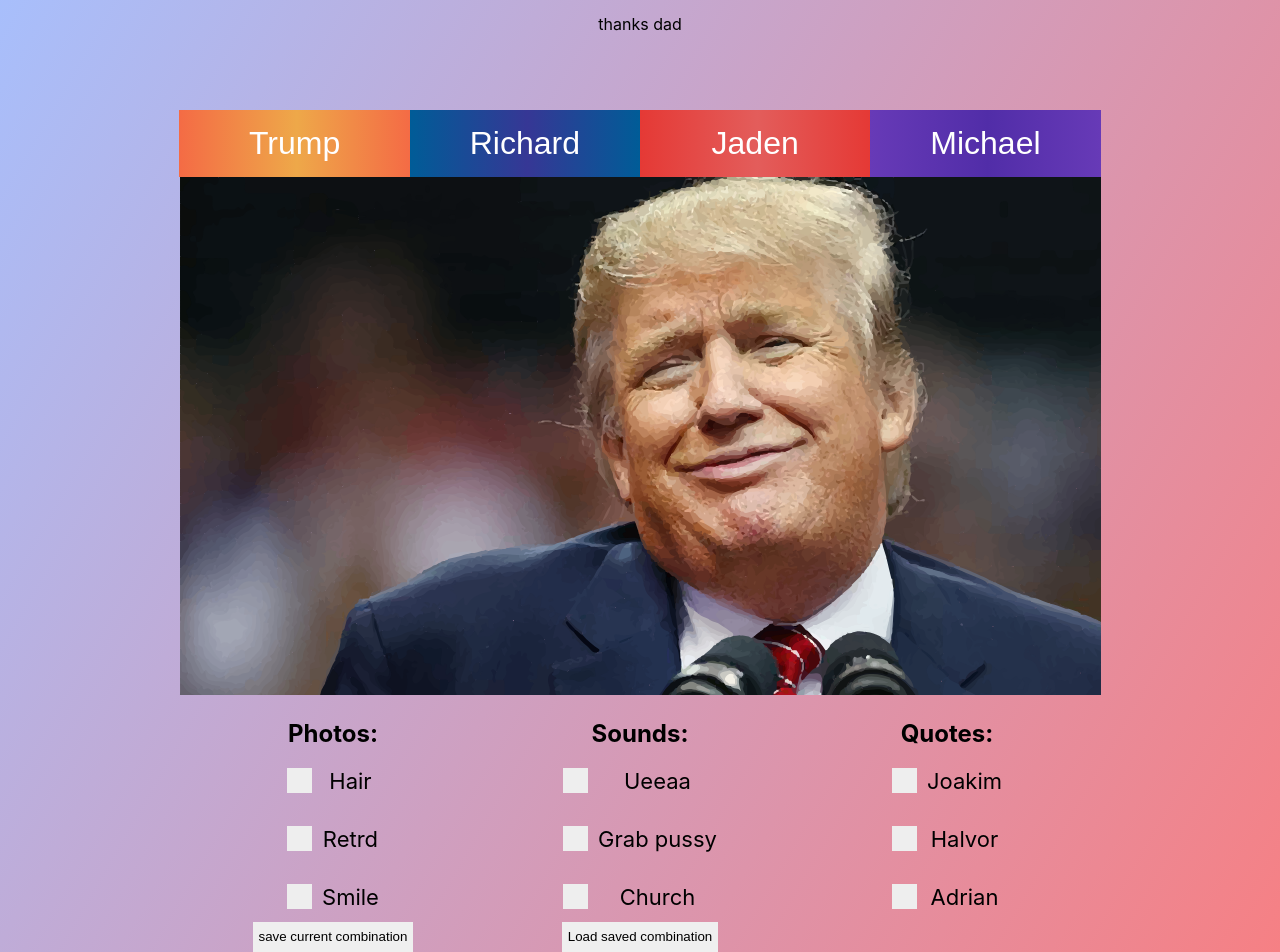
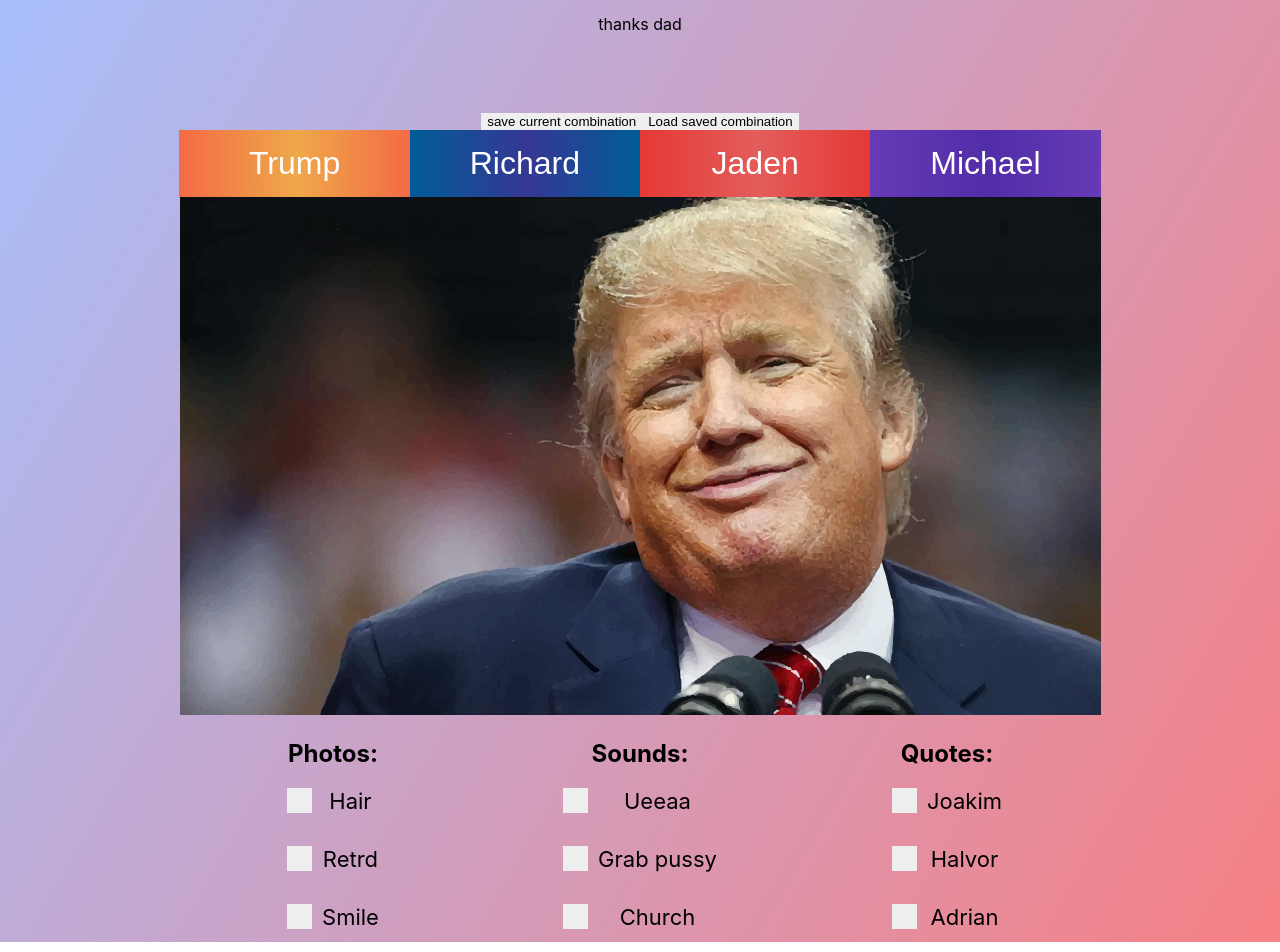
Before and after one commit to adrianflatner/Mediabox, a React (Create React App) app in the folder project2/: page / in a window 1280 px wide. Shown: the part 68-1020 px from the top of the page. Built offline with nearby package versions, Linux system fonts and the light colour scheme.

Commit message:
Almost implemented the session and local storage

```diff
--- a/project2/src/components/Navbar.js
+++ b/project2/src/components/Navbar.js
@@ -10,13 +10,24 @@
     this.state = {
       tab: startTab,
       saveBtn: false,
-      loadBtn: false,
+      loadBtn: false
     };
+
+    this.toggleSaveBtn = this.toggleSaveBtn.bind(this);
+    this.toggleLoadBtn = this.toggleLoadBtn.bind(this);
   }
 
   setTab = (tab) => {
     this.setState({ tab });
   };
+
+  toggleSaveBtn (){
+    this.setState(state =>({ saveBtn: !state.saveBtn }))
+  }
+  toggleLoadBtn (){
+    this.setState(state =>({ loadBtn: !state.loadBtn }))
+  }
+
 
   load(){
     if(sessionStorage.getItem("current")){
@@ -26,10 +37,29 @@
     }
   }
 
+  save = () => {
+    this.toggleSaveBtn();
+
+  }
+
+  loadFavourite = () => {
+    this.toggleLoadBtn();
+    let favTab = localStorage.getItem("favourite")
+    let tab = JSON.parse(favTab)["tab"]
+    this.setTab(tab)
+
+  }
+
   render() {
 
     return (
       <div>
+        <button className="Save" onClick={() => this.save()}>
+          save current combination
+        </button>
+        <button className="Load" onClick={() => this.loadFavourite()}>
+          Load saved combination
+        </button>
         <div className="grid">
           <button className="tab1" onClick={() => this.setTab(0)}>
             Trump
@@ -45,7 +75,7 @@
           </button>
         </div>
         <div className="Artboard-tools">
-          <Tools activeTab={this.state.tab} />
+          <Tools activeTab={this.state.tab} saveBtn={this.state.saveBtn} loadBtn={this.state.loadBtn}/>
         </div>
       </div>
     );
--- a/project2/src/components/Tools.js
+++ b/project2/src/components/Tools.js
@@ -1,17 +1,18 @@
-import React, { Component } from "react";
+import React, { Component, PureComponent } from "react";
 import "./Tools.css";
 import $ from "jquery";
 import Images from "./Images.js";
 import Navbar from "./Navbar";
 
-class Tools extends Component {
+class Tools extends PureComponent {
   constructor(props) {
     super(props);
     let start = this.load();
     this.state = {
       picture: start["picture"],
       sound: start["sound"],
-      quote: start["quote"]
+      quote: start["quote"],
+      update: false,
     };
   }
 
@@ -42,6 +43,10 @@
     });
   };
 
+  changeUpdate = stateChange => {
+    this.setState({update: this.state.update ? false : true})
+  }
+
   pics = {
     0: ["Hair", "Retrd", "Smile"],
     1: ["Heisann", "Richard stirrer", "Smile"],
@@ -63,16 +68,6 @@
     3: ["kfm", "knf", "skdf"]
   };
 
-  save() {
-    let favourite = {
-      tab: this.props.activeTab,
-      picture: this.state.picture,
-      sound: this.state.sound,
-      quote: this.state.quote
-    };
-    let data = JSON.stringify(favourite);
-    localStorage.setItem("favourite", data);
-  }
 
   autoSave() {
     let current = {
@@ -83,6 +78,7 @@
     };
     let session = JSON.stringify(current);
     sessionStorage.setItem("current", session);
+    console.log(this.props.saveBtn)
   }
 
   load() {
@@ -94,6 +90,17 @@
     }
   }
 
+  save() {
+    console.log("hello")
+    let favourite = {
+      tab: this.props.activeTab,
+      picture: this.state.picture,
+      sound: this.state.sound,
+      quote: this.state.quote
+    };
+    let data = JSON.stringify(favourite);
+    localStorage.setItem("favourite", data);
+  }
   loadFavourite(){
     if(localStorage.getItem("favourite")){
       let favourites = localStorage.getItem("favourite");
@@ -105,21 +112,22 @@
         quote: data["quote"]
       })
     }
-    return;
+
   }
 
   componentDidUpdate() {
     this.autoSave();
   }
   render() {
+    if(this.props.saveBtn){
+      this.save();
+    }
+    if(this.props.loadBtn){
+      this.loadFavourite();
+    }
     return (
       <div className="Wrap">
-        <button className="Save" onClick={() => this.save()}>
-          save current combination
-        </button>
-        <button className="Load" onClick={() => this.loadFavourite()}>
-          Load saved combination
-        </button>
+
         <div className="Artboard">
           <Images
             activeTab={this.props.activeTab}
```
